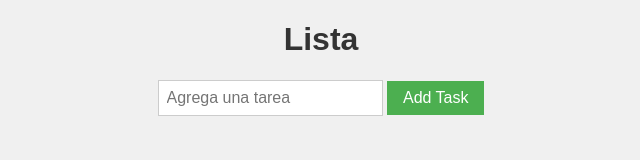
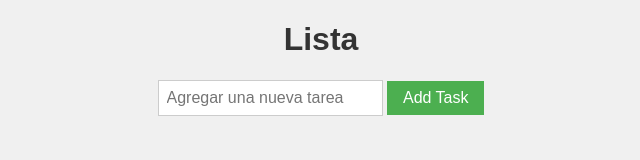
Before and after one commit to OmarAlvrz/TaskList-NodeJS, a website: page public/index.html in a window 1280 px wide. Shown: the full height of the page, 319-959 px from the left. Drawn offline with Linux system fonts and the light colour scheme; no server answers.

Commit message:
Update index.html

```diff
--- a/public/index.html
+++ b/public/index.html
@@ -12,7 +12,7 @@
     <h1>Lista</h1>
 
     <form action="/addTask" method="post">
-        <input type="text" name="Tarea" placeholder="Agrega una tarea" required>
+        <input type="text" name="task" placeholder="Agregar una nueva tarea" required>
         <button type="submit">Add Task</button>
     </form>
 
```
